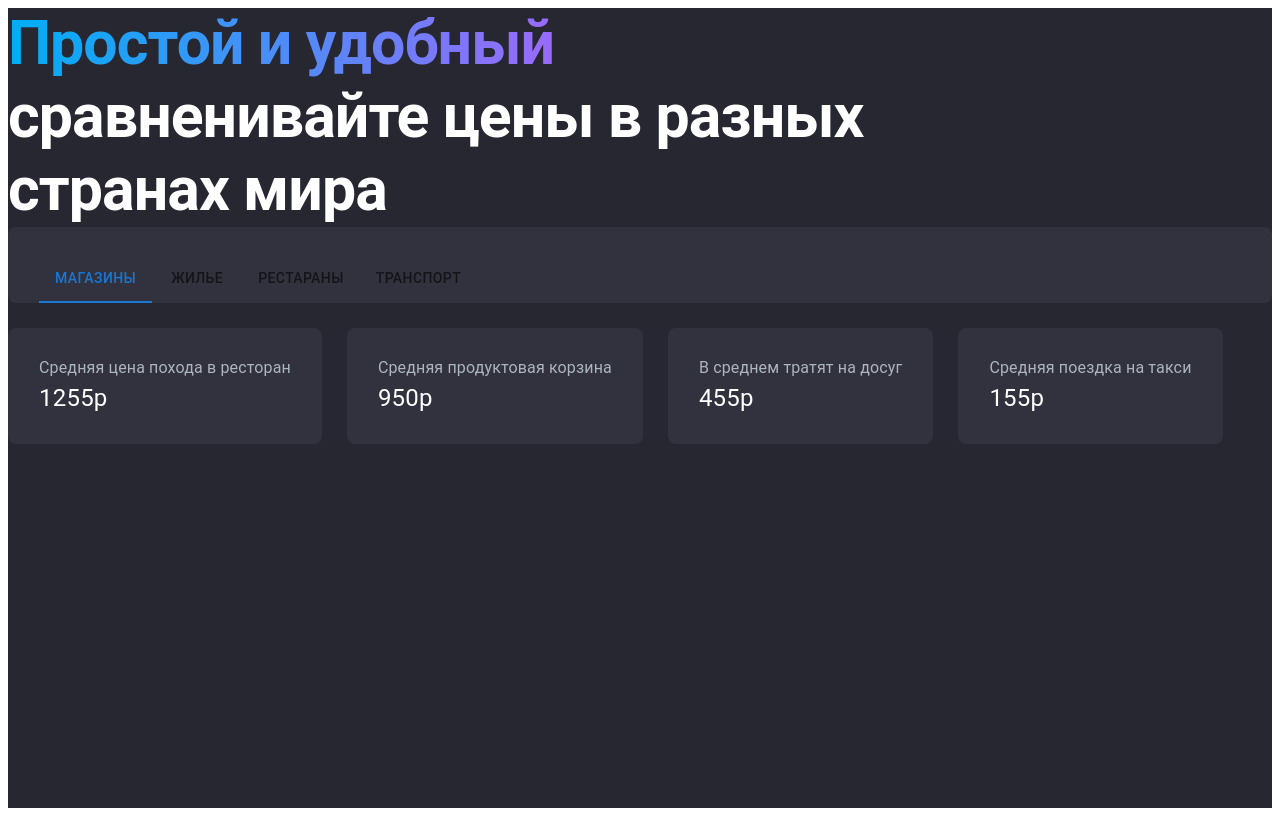
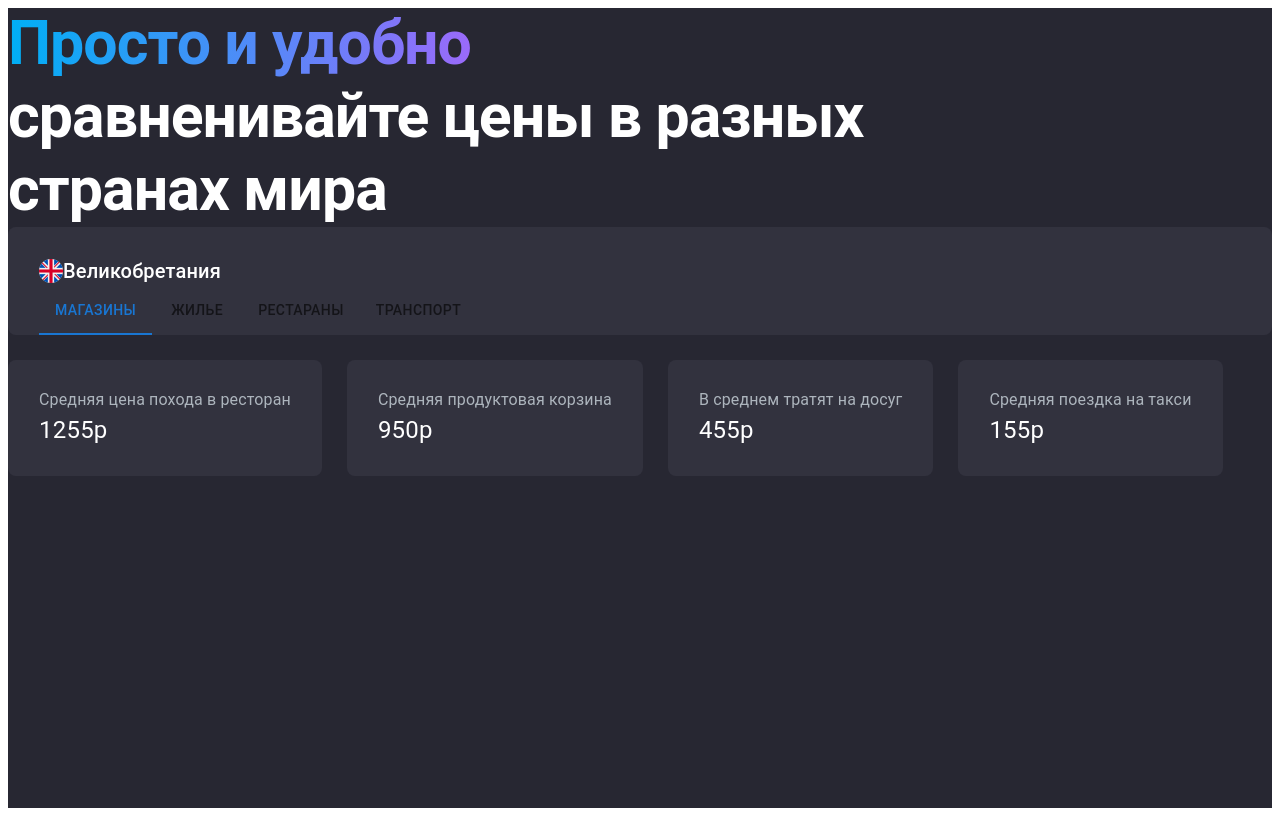
Before and after one commit to emargin/COL, a Next.js app: page /main in a window 1280 px wide. Built offline with nearby package versions, Linux system fonts and the light colour scheme.

Commit message:
feat: add country icon

```diff
--- a/src/pages/main.jsx
+++ b/src/pages/main.jsx
@@ -4,6 +4,7 @@ import PageLayout from '../components/PageLayout'
 import InfoWrapper from '../components/InfoWrapper'
 import InfoCard from '../components/InfoCard'
 import {TabPanel, allyProps} from '../components/tabs'
+import flagImg from '../assets/united-kingdom.png'
 
 const styles = {
   root: {
@@ -28,6 +29,7 @@ const styles = {
 const TABS = [{ label: 'Магазины' }, { label: 'Жилье'}, { label: 'Рестараны'}, { label: 'Транспорт'}]
 
 export default function Main() {
+  console.log('flagImg', flagImg)
 
   const [tab, setTab] = useState(0)
   const handleTabChange = (event, newTab) => {
@@ -37,18 +39,23 @@ export default function Main() {
     <PageLayout>
       <Typography  sx={styles.title} variant="h1">
         <Typography sx={styles.mainText} variant="span">
-          Простой и удобный
+          Просто и удобно
         </Typography> <br/>
         сравненивайте цены в разных странах мира
       </Typography>
 
 
       <InfoWrapper style={{paddingBottom: 0}}>
-      <Tabs value={tab} onChange={handleTabChange}>
-          {TABS.map((item, index) => (
-              <Tab key={index + item.label} label={item.label} {...allyProps(index)} />
-          ))}
-      </Tabs>
+      <Box sx={{display: 'flex', flexDirection: 'row', alignItems: 'center'}}>
+        <img alt="country flag img" src={flagImg.src} style={{width: '24px', height: '24px'}}/>
+
+        <Typography variant="h6">Великобретания</Typography>
+      </Box>
+        <Tabs value={tab} onChange={handleTabChange}>
+            {TABS.map((item, index) => (
+                <Tab key={index + item.label} label={item.label} {...allyProps(index)} />
+            ))}
+        </Tabs>
       </InfoWrapper>
       <TabPanel value={tab} index={0}>
         <Box sx={{display: 'flex', flexDirection: 'row', gap: '25px'}}>
```
Also changed, not shown: src/assets/united-kingdom.png (added).
